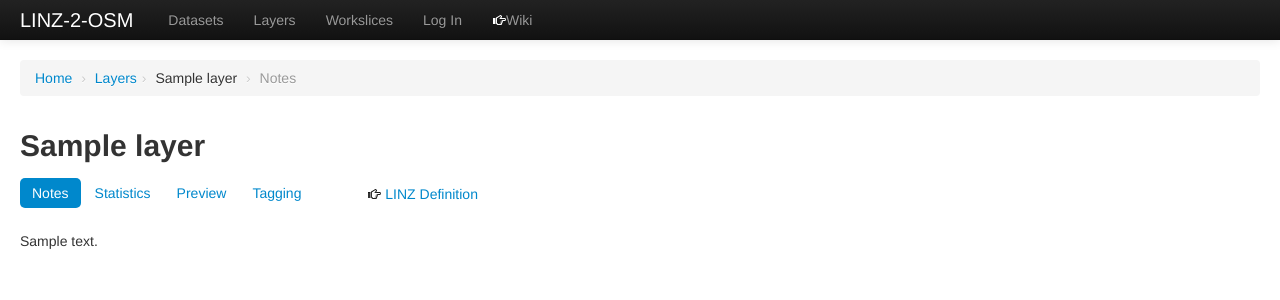
After one commit to opennewzealand/linz2osm, a Django app: template linz2osm/data_dict/templates/data_dict/layer_notes.html in a window 1280 px wide. The commit adds this page. Shown: the top 300 px of the page. Run offline with Django 3.2, Linux system fonts and the light colour scheme; the template is opened without the code that fills it: most values are stand-ins (such as "Sample title", 1, 10 or a date in 2020); parts of the project's set-up code (start-up, migrations or seed data) failed here and were passed over.

Commit message:
layer notes show page, closes #77

```diff
--- a/linz2osm/data_dict/templates/data_dict/layer_info_dropdown.html
+++ b/linz2osm/data_dict/templates/data_dict/layer_info_dropdown.html
@@ -4,6 +4,12 @@
                 <span class="caret"></span>
               </a>
               <ul class="dropdown-menu">
+                <li>
+                  <a href="{% url linz2osm.data_dict.views.layer_notes layer_id=layer %}">
+                    <i class="icon-envelope"></i>
+                    Notes
+                  </a>
+                </li>
                 <li>
                   <a href="{% url linz2osm.data_dict.views.layer_stats layer_id=layer %}">
                     <i class="icon-th-list"></i>
--- a/linz2osm/data_dict/templates/data_dict/layer_info_nav_pills.html
+++ b/linz2osm/data_dict/templates/data_dict/layer_info_nav_pills.html
@@ -1,5 +1,9 @@
     <h2>{{ layer.name }}</h2>
     <ul class="nav nav-pills">
+      <li {% if current == 'layer_notes' %}class="active"{% endif %}>
+        <a href="{% url linz2osm.data_dict.views.layer_notes layer.name %}"
+           {% if current == 'layer_notes' %}class="disabled"{% endif %}>Notes</a>
+      </li>
       <li {% if current == 'layer_stats' %}class="active"{% endif %}>
         <a href="{% url linz2osm.data_dict.views.layer_stats layer.name %}"
            {% if current == 'layer_stats' %}class="disabled"{% endif %}>Statistics</a>
--- /dev/null
+++ b/linz2osm/data_dict/templates/data_dict/layer_notes.html
@@ -0,0 +1,32 @@
+{% extends "global.html" %}
+{% load i18n staticfiles %}
+
+{% block breadcrumbs %}
+<div class="breadcrumbs">
+  <li>
+    <a href="/">{% trans "Home" %}</a> <span class="divider">&rsaquo;</span>
+  </li>
+  <li>
+    <a href="/layers/">Layers</a><span class="divider">&rsaquo;</span>
+  </li>
+  <li>
+    {{layer}} <span class="divider">&rsaquo;</span>
+  </li>
+  <li class="active">
+    Notes
+  </li>
+</div>
+{% endblock %}
+
+{% block content %}
+<div class="row">
+  <div class="span12">
+    {% include "data_dict/layer_info_nav_pills.html" with current="layer_notes" %}
+  </div>
+</div>
+<div class="row">
+  <div class="span12">
+    {{layer.notes|linebreaks}}
+  </div>
+</div>
+{% endblock %}
--- a/linz2osm/data_dict/urls.py
+++ b/linz2osm/data_dict/urls.py
@@ -20,6 +20,7 @@ urlpatterns = patterns('linz2osm.data_dict.views',
                        (r'^tag/eval/$', 'tag_eval'),
                        (r'^dataset/(?P<dataset_id>\w+)/$', 'show_dataset'),
                        (r'^field_stats/(?P<dataset_id>\w+)/(?P<layer_id>\w+)/(?P<field_name>\w+)/$', 'field_stats'),
+                       (r'^layer/(?P<layer_id>\w+)/info/$', 'layer_notes'),
                        (r'^layer/(?P<layer_id>\w+)/stats/$', 'layer_stats'),
                        (r'^layer/(?P<layer_id>\w+)/preview/$', 'preview'),
                        (r'^layer/(?P<layer_id>\w+)/tagging/$', 'show_tagging'),
```
Also changed, not shown: linz2osm/data_dict/templates/data_dict/layer_stats.html (+19 -0 lines), linz2osm/data_dict/views.py (+10 -0 lines).
